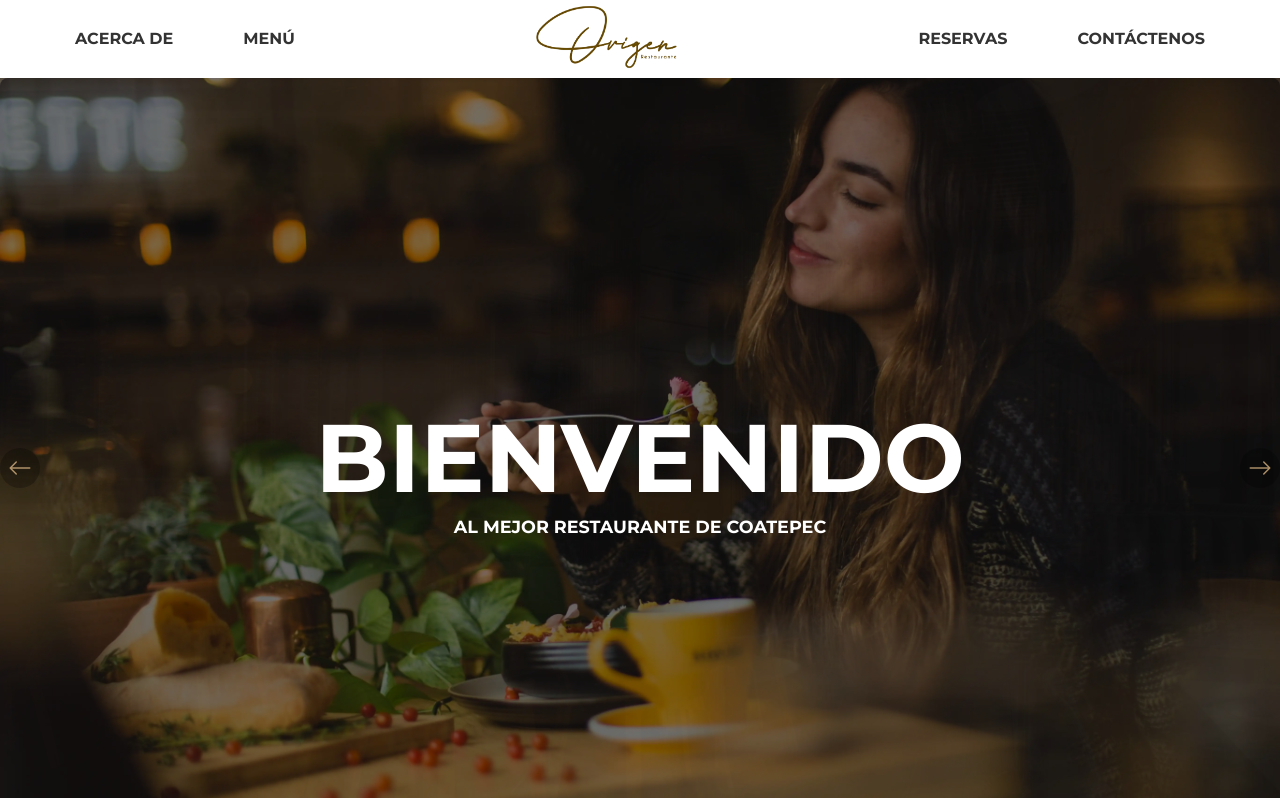
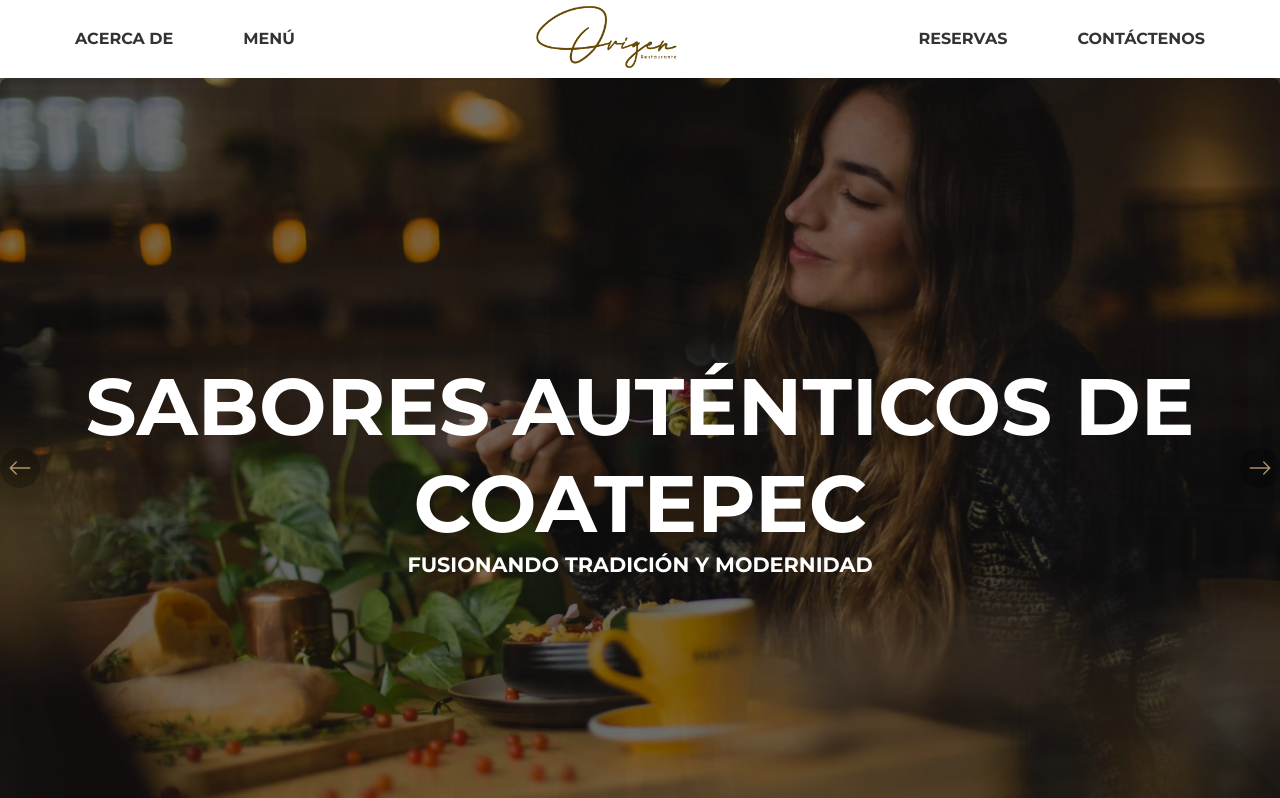
Before and after one commit to alexisgohe/restaurante, a React (Vite) app: page / in a window 1280 px wide. Shown: the top 798 px of the page. Built offline with nearby package versions, Linux system fonts and the light colour scheme.

Commit message:
componiendo h1

```diff
--- a/index.html
+++ b/index.html
@@ -4,7 +4,11 @@
     <meta charset="UTF-8" />
     <link rel="icon" type="image/webp" href="/logo.webp" />
     <meta name="viewport" content="width=device-width, initial-scale=1.0" />
-    <title>Origen: Restaurante Coatepecano</title>
+    <title>Origen: Restaurante. Sabores auténticos de Coatepec</title>
+    <meta
+      name="description"
+      content="Disfruta de nuestra deliciosa cocina, fusionando tradición y modernidad. Ingredientes frescos y locales para una experiencia culinaria única. ¡Visítanos y descubre el sabor de Coatepec en cada plato!"
+    />
   </head>
   <body>
     <div id="root"></div>
--- a/src/Components/Carousels.jsx
+++ b/src/Components/Carousels.jsx
@@ -55,8 +55,8 @@ export default function Carousel() {
           className="slide-image"
         >
           <div className="slide-content">
-            <h2 className="slide-welcome">Bienvenido</h2>
-            <p className="slide-caption">al mejor restaurante de coatepec</p>
+            <h1 className="slide-welcome">Sabores auténticos de Coatepec</h1>
+            <p className="slide-caption">fusionando tradición y modernidad</p>
           </div>
 
           <div className="arrow-container arrow-left" onClick={prevSlide}>
--- a/src/css/Carousel.css
+++ b/src/css/Carousel.css
@@ -26,12 +26,13 @@
 
 .slide-welcome {
   font-weight: 700;
-  font-size: 6rem;
+  font-size: 5rem;
+  padding: 0 60px;
 }
 
 .slide-caption {
   font-size: 24px;
-  font-size: 1.1rem;
+  font-size: 1.3rem;
 }
 
 .carousel .arrow-container.arrow-left {
```
